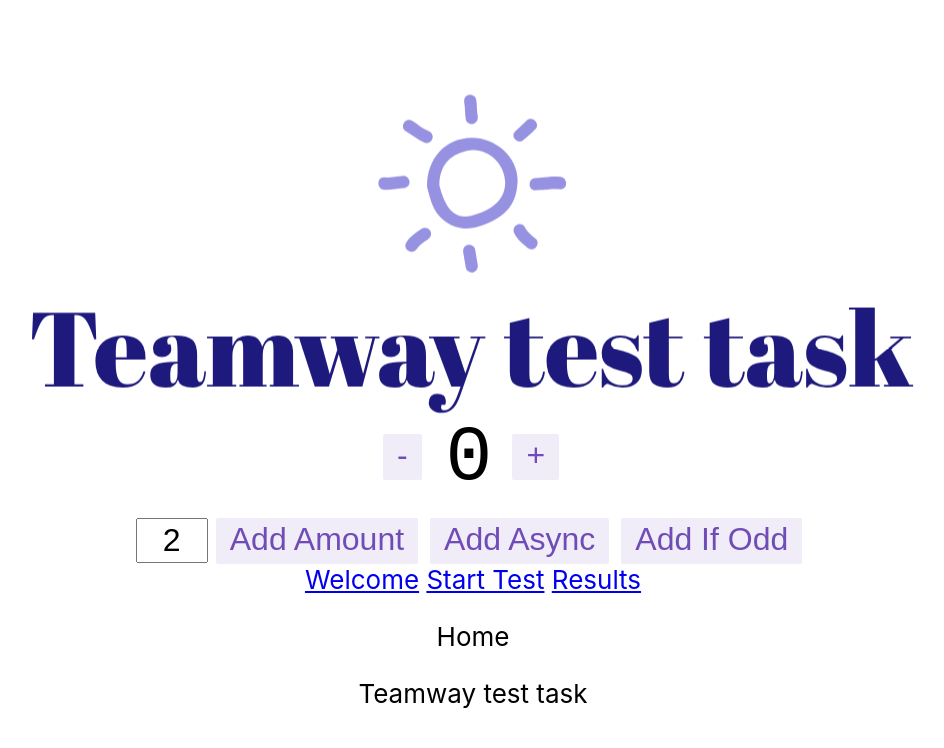
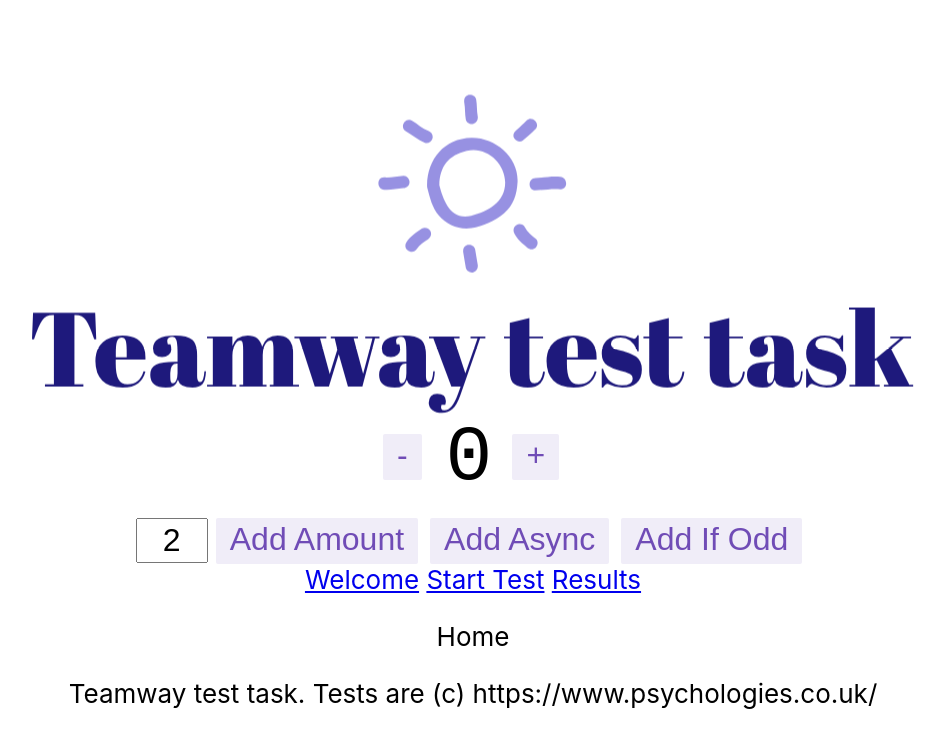
Before and after one commit to oltur/teamway-client, a React (Create React App) app: page / in a window 1280 px wide. Shown: the top 748 px of the page, without its empty margins (167-1111 px from the left). Built offline with nearby package versions, Linux system fonts and the light colour scheme.

Commit message:
Copyright added

```diff
--- a/src/App.tsx
+++ b/src/App.tsx
@@ -37,7 +37,7 @@ function App() {
 
 
         <span>
-          <span>Teamway test task </span>
+          <span>Teamway test task. Tests are (c) https://www.psychologies.co.uk/</span>
         </span>
       </header>
     </div>
```
